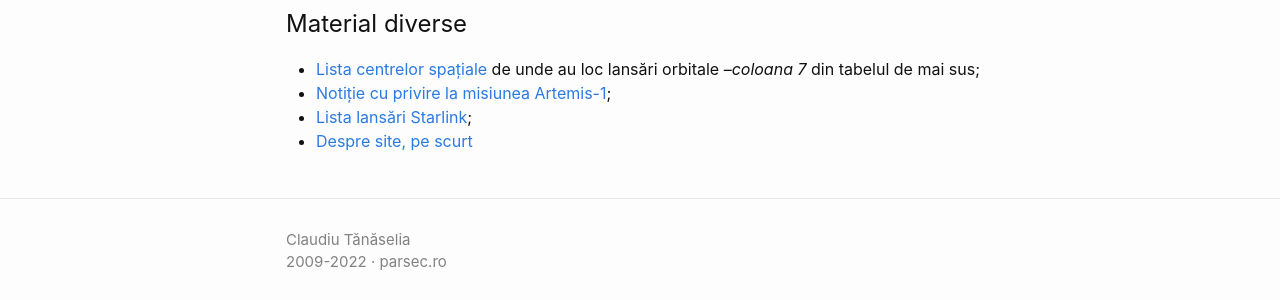
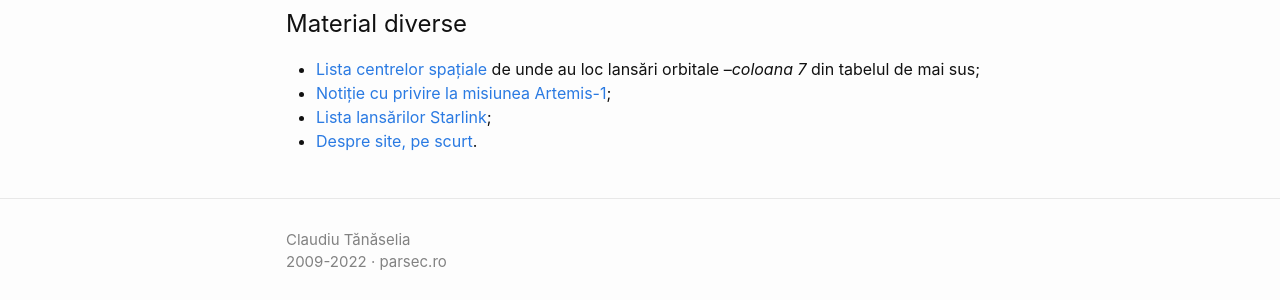
Before and after one commit to ctanas/parsec-jupyter, a Jekyll site: the page built from index.md, in a window 1280 px wide. Shown: the part 1242-1542 px from the top of the page. Built offline with Jekyll 4.4.1, drawn with Linux system fonts in a browser that asks for light colours; our own code applies the rules of GitHub Pages for plain Markdown files.

Commit message:
Update index.md

```diff
--- a/index.md
+++ b/index.md
@@ -45,5 +45,5 @@ Siteul de față reprezintă o colecție personală de materiale, articole și n
 ## Material diverse
 - [Lista centrelor spațiale](v/legenda) de unde au loc lansări orbitale --*coloana 7* din tabelul de mai sus;
 - [Notiție cu privire la misiunea Artemis-1](v/artemis1);
-- [Lista lansări Starlink](v/starlink);
-- [Despre site, pe scurt](/about)
+- [Lista lansărilor Starlink](v/starlink);
+- [Despre site, pe scurt](/about).
```
